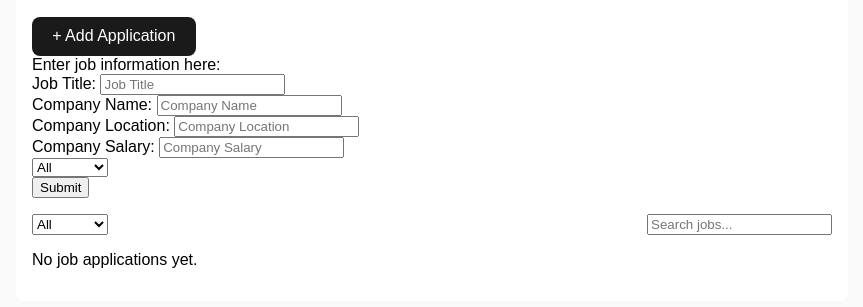
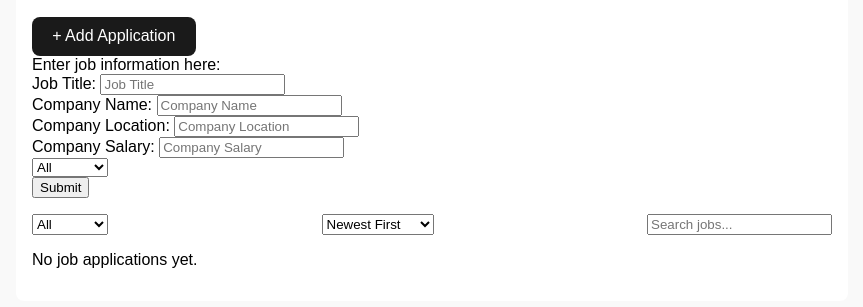
Before and after one commit to KhalidAlao/job-tracker, a website built with Vite: page index.html in a window 1280 px wide. Shown: the part 107-414 px from the top of the page, without its empty margins (208-1071 px from the left). Built offline with nearby package versions, Linux system fonts and the light colour scheme.

Commit message:
Update index.html

```diff
--- a/index.html
+++ b/index.html
@@ -7,10 +7,8 @@
     <title>Job Application Tracker</title>
   </head>
   <body>
+  <main>
 
-
-
-  <main>
 <h2>Job Application Tracker </h2>
 
 <button id="add-btn">+ Add Application</button>
@@ -52,10 +50,21 @@
       <option value="rejected">Rejected</option>
     </select>
 
+<select>
+
+  <option value="Newest First">Newest First</option>
+  <option value="Oldest First">Oldest First</option>
+  <option value="Company A–Z">Company A–Z</option>
+  <option value="Company Z–A">Company Z–A"</option>
+</select>
+
     <input type="text" id="search-input" placeholder="Search jobs..." />
 
 
   </section>
+
+
+
   <section id="job-list">
     <!-- Job cards will be rendered here -->
   </section>
```
